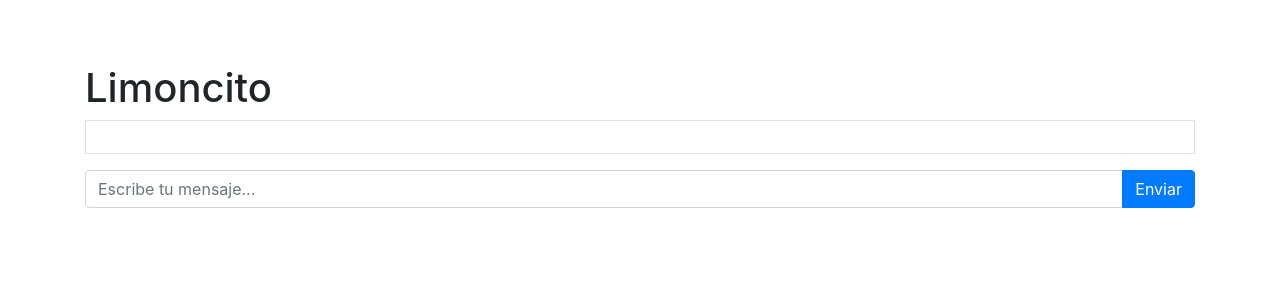
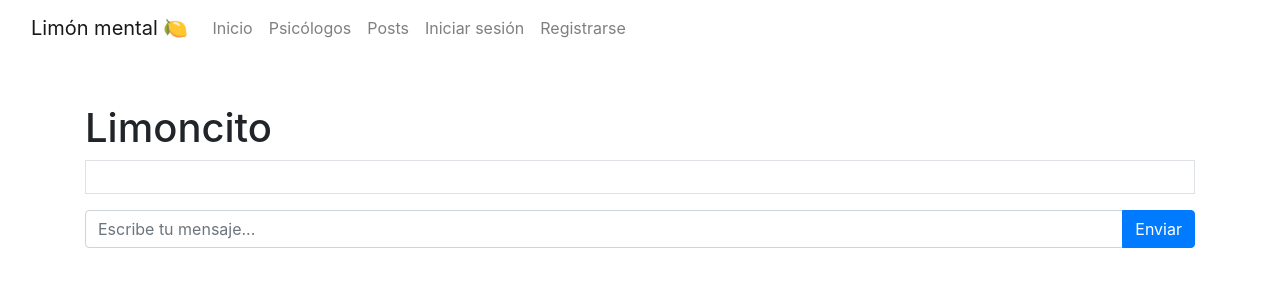
Before and after one commit to Champinhon/limonmental, a Django app: page /chatbot/ in a window 1280 px wide. Shown: the top 300 px of the page. Run offline with Django 4.2, Linux system fonts and the light colour scheme; some libraries are stand-ins or nearby versions.

Commit message:
Add: se agrega navbar en limoncito

```diff
--- a/limonmentalApp/templates/chat/chatbot.html
+++ b/limonmentalApp/templates/chat/chatbot.html
@@ -11,7 +11,47 @@
 </head>
 <body>
     <nav class="navbar navbar-expand-lg navbar-light bg-ligh">
-        <!-- ... (código del menú de navegación) ... -->
+        <div class="container-fluid">
+            <a class="navbar-brand" href="#">Limón mental 🍋</a>
+            <button class="navbar-toggler" type="button" data-bs-toggle="collapse" data-bs-target="#navbarNav" aria-controls="navbarNav" aria-expanded="false" aria-label="Toggle navigation">
+                <span class="navbar-toggler-icon"></span>
+            </button>
+            <div class="collapse navbar-collapse" id="navbarNav">
+                <ul class="navbar-nav">
+                    <li class="nav-item">
+                        <a class="nav-link" href="../../">Inicio</a>
+                    </li>
+
+                    <li class="nav-item">
+                        <a class="nav-link" href="{% url 'psychologists' %}">Psicólogos</a>
+                    </li>
+                    <li class="nav-item">
+                        <a class="nav-link" href="{% url 'posts' %}">Posts</a>
+                    </li>
+                    <li class="nav-item">
+                        {% if user.is_authenticated %}
+                        <li class="nav-item">
+                            <a class="nav-link" href="{% url 'create_post' %}">Crear post</a>
+                        </li>
+                        <li>
+                            <a class="nav-link" href="{% url 'chatbot' %}">Limoncito</a>
+                        </li>
+                        <li>
+                            <a class="nav-link" href="{% url 'logout' %}">Cerrar sesión</a>
+                        </li>
+
+                        {% else %}
+                            <li>
+                                <a class="nav-link" href="{% url 'login' %}">Iniciar sesión</a>
+                            </li>
+                            <li>
+                                <a class="nav-link" href="{% url 'register' %}">Registrarse</a>
+                            </li>
+                        {% endif %}
+                    </li>
+                </ul>
+            </div>
+        </div>
     </nav>
     <div class="container mt-5">
         <h1>Limoncito</h1>
```
